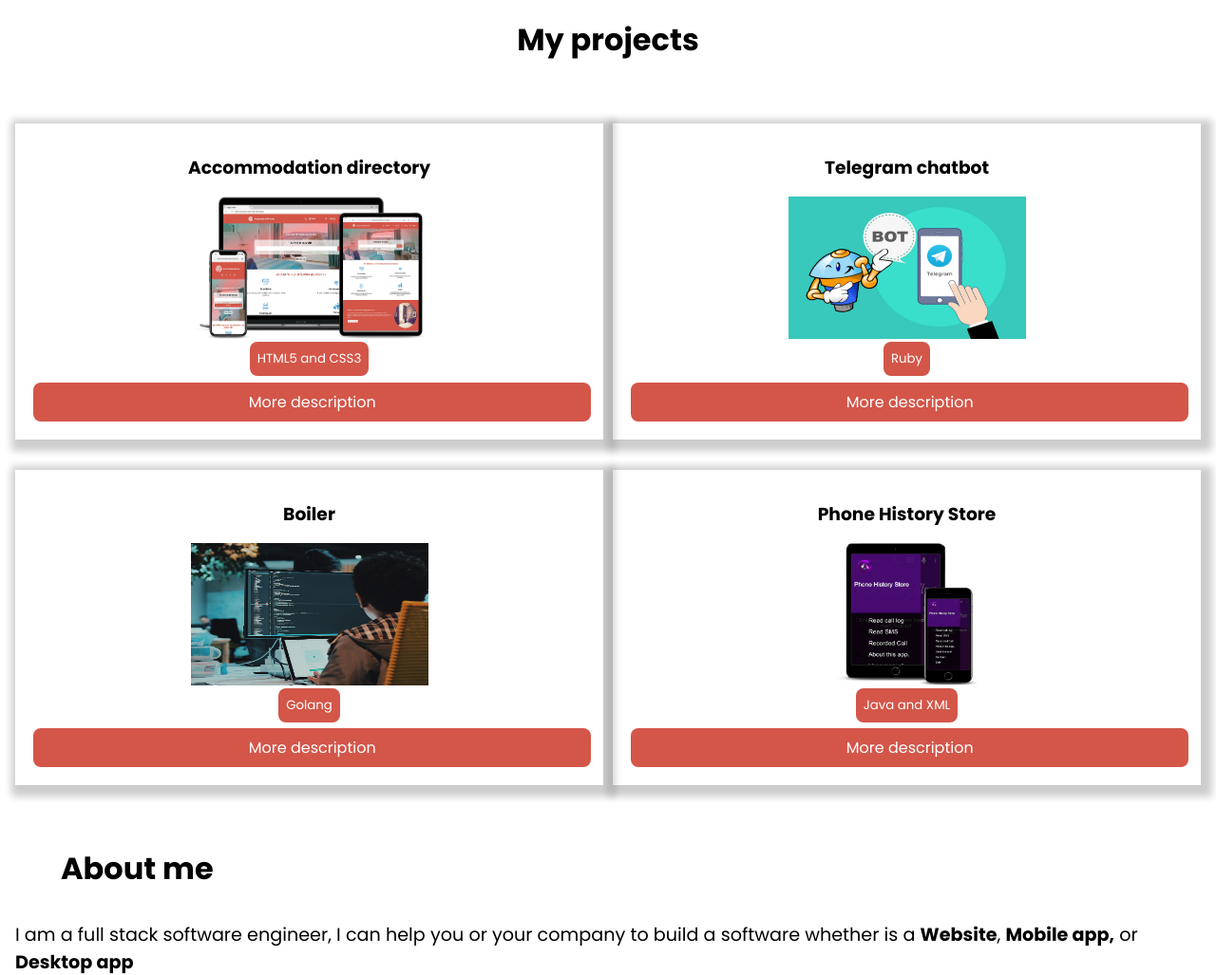
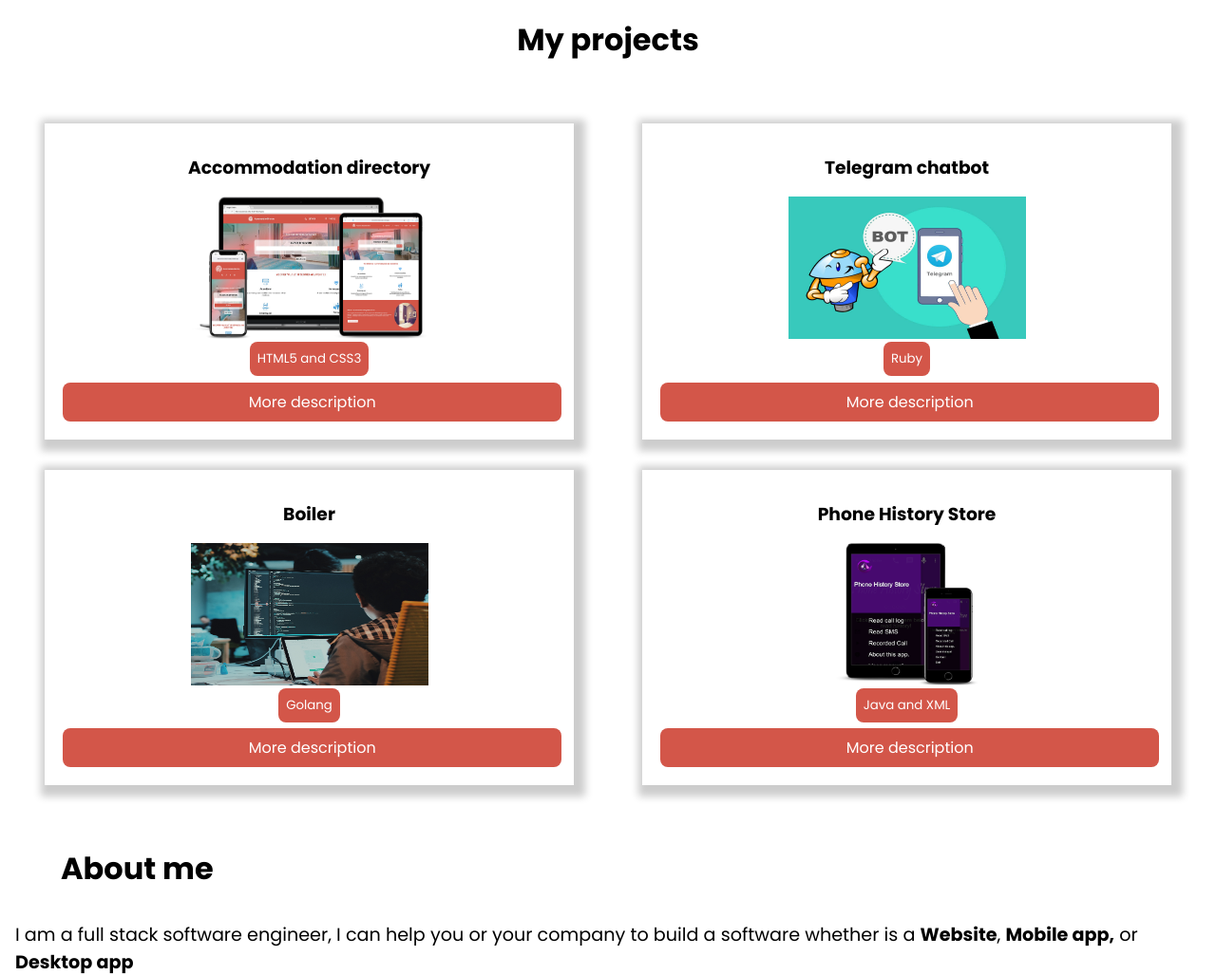
Before and after one commit to descholar-ceo/portfolio, a website: page index.html in a window 1280 px wide. Shown: the part 340-1367 px from the top of the page at 95% size. Drawn offline with Linux system fonts and the light colour scheme.

Commit message:
Add width md col

```diff
--- a/assets/styles/sass/_media-queries.scss
+++ b/assets/styles/sass/_media-queries.scss
@@ -1,5 +1,9 @@
 // medium screens
 @media screen and (min-width: 768px) {
+  .width-md-90 {
+    width: 90%;
+  }
+
   .width-md-60 {
     width: 60%;
   }
@@ -20,6 +24,7 @@
   .col-md-6{
     display: grid;
     grid-template-columns: 1fr 1fr;
+    grid-template-rows: 1fr 1fr;
     column-gap: 10px;
   }
 }
--- a/index.html
+++ b/index.html
@@ -73,7 +73,7 @@
         <section id="projects" class="width-100 m-0 padding-y-1 centered-h-v">
             <h1 class="text-2 centered-text margin-y-1 width-90">My projects</h1>
             <div class="col-md-6 margin-y-1 width-100 centered-h-v white-transparent-bg padding-1 rounded-corners-1">
-                <div class="width-100 box-with-shadows padding-1 margin-y-1">
+                <div class="width-100 box-with-shadows padding-1 width-md-90 margin-y-1">
                     <div class=" centered-h-v">
                         <h3 class="centered-text margin-y-1">Accommodation directory</h3>
                         <img class="project-screenshot" src="./assets/images/accomodation-directory.png"
@@ -86,7 +86,7 @@
                         <a href="./pages/accommodation-directory.html" class="centered-text button-secondry white-text width-100">More description</a>
                     </div>
                 </div>
-                <div class="width-100 box-with-shadows padding-1 margin-y-1">
+                <div class="width-100 box-with-shadows padding-1 width-md-90 margin-y-1">
                     <div class=" centered-h-v">
                         <h3 class="centered-text margin-y-1">Telegram chatbot</h3>
                         <img class="project-screenshot"
@@ -100,7 +100,7 @@
                         <a href="./pages/telegram-bot.html" class="button-secondry white-text width-100 centered-text">More description</a>
                     </div>
                 </div>
-                <div class="width-100 box-with-shadows padding-1 margin-y-1">
+                <div class="width-100 box-with-shadows padding-1 width-md-90 margin-y-1">
                     <div class=" centered-h-v">
                         <h3 class="centered-text margin-y-1">Boiler</h3>
                         <img class="project-screenshot" src="./assets/images/boiler.jpg"
@@ -113,7 +113,7 @@
                         <a href="pages/boiler.html" class="button-secondry white-text width-100 centered-text">More description</a>
                     </div>
                 </div>
-                <div class="box-with-shadows padding-1 margin-y-1 width-100">
+                <div class="box-with-shadows padding-1 width-md-90 margin-y-1 width-100">
                     <div class=" centered-h-v">
                         <h3 class="centered-text margin-y-1">Phone History Store</h3>
                         <img class="project-screenshot-phone" src="./assets/images/phone-history-store.png"
```
Also changed, not shown: assets/styles/css/styles.min.css.
